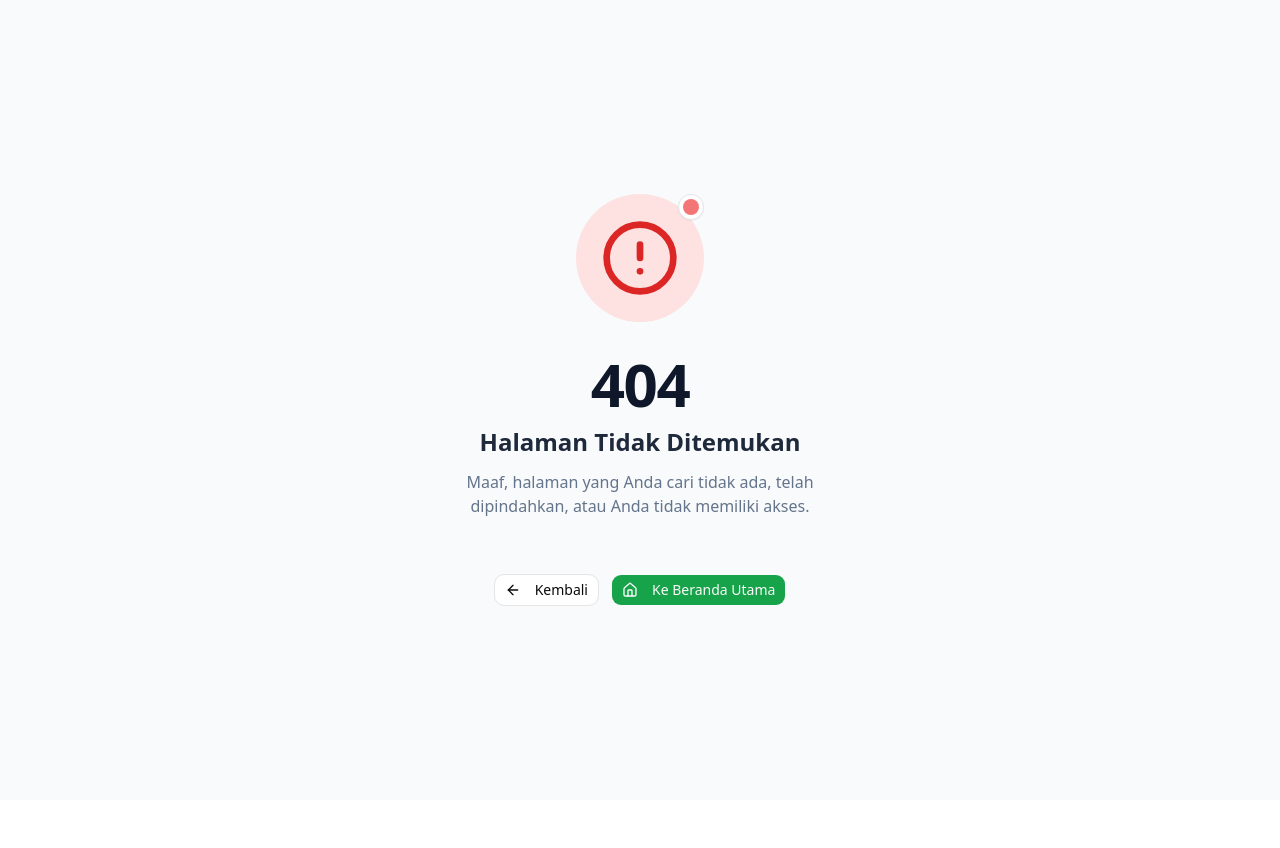
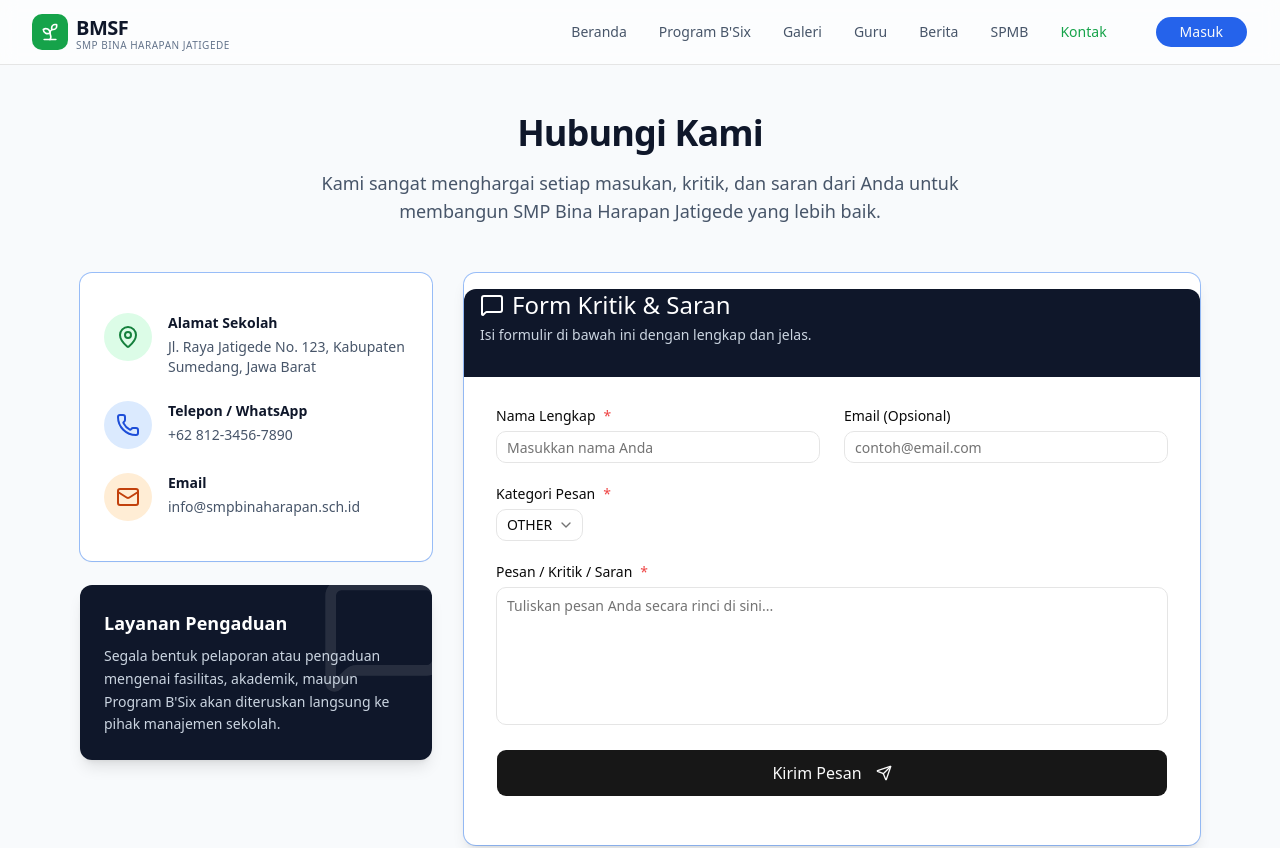
Before and after one commit to ZaidanIg/bsix-project, a Next.js app: page /kontak in a window 1280 px wide. Before the commit this address had no page. Shown: the top 848 px of the page. Before the commit the page ends 800 px from the top, so only its background shows below. Built offline with nearby package versions, Linux system fonts and the light colour scheme.

Commit message:
feat: add public contact page for feedback and criticism

```diff
--- /dev/null
+++ b/src/app/(public)/kontak/page.jsx
@@ -0,0 +1,194 @@
+"use client";
+
+import { useState } from "react";
+import { Card, CardContent, CardDescription, CardHeader, CardTitle } from "@/components/ui/card";
+import { Input } from "@/components/ui/input";
+import { Label } from "@/components/ui/label";
+import { Textarea } from "@/components/ui/textarea";
+import { Button } from "@/components/ui/button";
+import { Select, SelectContent, SelectItem, SelectTrigger, SelectValue } from "@/components/ui/select";
+import { MessageSquare, CheckCircle, Send, MapPin, Phone, Mail } from "lucide-react";
+import toast from "react-hot-toast";
+
+export default function KontakPage() {
+  const [isSubmitting, setIsSubmitting] = useState(false);
+  const [isSuccess, setIsSuccess] = useState(false);
+
+  const handleSubmit = async (e) => {
+    e.preventDefault();
+    setIsSubmitting(true);
+
+    const formData = new FormData(e.target);
+    const data = {
+      name: formData.get("name"),
+      email: formData.get("email"),
+      category: formData.get("category"),
+      message: formData.get("message"),
+    };
+
+    try {
+      const res = await fetch("/api/feedback", {
+        method: "POST",
+        headers: {
+          "Content-Type": "application/json",
+        },
+        body: JSON.stringify(data),
+      });
+
+      const response = await res.json();
+
+      if (response.success) {
+        setIsSuccess(true);
+        toast.success("Pesan Anda berhasil dikirim!");
+      } else {
+        toast.error(response.error || "Gagal mengirim pesan.");
+      }
+    } catch (error) {
+      toast.error("Terjadi kesalahan jaringan.");
+    } finally {
+      setIsSubmitting(false);
+    }
+  };
+
+  return (
+    <div className="flex flex-col min-h-screen bg-slate-50 py-12">
+      <div className="container mx-auto px-4 max-w-6xl">
+        <div className="text-center mb-12 space-y-4">
+          <h1 className="text-4xl font-extrabold tracking-tight text-slate-900">Hubungi Kami</h1>
+          <p className="text-lg text-slate-600 max-w-2xl mx-auto">
+            Kami sangat menghargai setiap masukan, kritik, dan saran dari Anda untuk membangun SMP Bina Harapan Jatigede yang lebih baik.
+          </p>
+        </div>
+
+        <div className="grid md:grid-cols-3 gap-8">
+          {/* INFO SECTION */}
+          <div className="md:col-span-1 space-y-6">
+            <Card className="border-none shadow-sm bg-white">
+              <CardContent className="p-6 space-y-6">
+                <div className="flex items-start gap-4">
+                  <div className="bg-green-100 p-3 rounded-full text-green-700">
+                    <MapPin className="h-6 w-6" />
+                  </div>
+                  <div>
+                    <h3 className="font-semibold text-slate-900">Alamat Sekolah</h3>
+                    <p className="text-slate-600 text-sm mt-1">Jl. Raya Jatigede No. 123, Kabupaten Sumedang, Jawa Barat</p>
+                  </div>
+                </div>
+
+                <div className="flex items-start gap-4">
+                  <div className="bg-blue-100 p-3 rounded-full text-blue-700">
+                    <Phone className="h-6 w-6" />
+                  </div>
+                  <div>
+                    <h3 className="font-semibold text-slate-900">Telepon / WhatsApp</h3>
+                    <p className="text-slate-600 text-sm mt-1">+62 812-3456-7890</p>
+                  </div>
+                </div>
+
+                <div className="flex items-start gap-4">
+                  <div className="bg-orange-100 p-3 rounded-full text-orange-700">
+                    <Mail className="h-6 w-6" />
+                  </div>
+                  <div>
+                    <h3 className="font-semibold text-slate-900">Email</h3>
+                    <p className="text-slate-600 text-sm mt-1">info@smpbinaharapan.sch.id</p>
+                  </div>
+                </div>
+              </CardContent>
+            </Card>
+
+            <div className="bg-slate-900 rounded-xl p-6 text-white shadow-lg overflow-hidden relative">
+              <div className="absolute -right-4 -top-4 opacity-10">
+                <MessageSquare className="h-32 w-32" />
+              </div>
+              <h3 className="text-lg font-bold mb-2 relative z-10">Layanan Pengaduan</h3>
+              <p className="text-sm text-slate-300 relative z-10 leading-relaxed">
+                Segala bentuk pelaporan atau pengaduan mengenai fasilitas, akademik, maupun Program B'Six akan diteruskan langsung ke pihak manajemen sekolah.
+              </p>
+            </div>
+          </div>
+
+          {/* FORM SECTION */}
+          <div className="md:col-span-2">
+            <Card className="border-none shadow-lg">
+              <CardHeader className="bg-slate-900 text-white rounded-t-xl pb-8">
+                <CardTitle className="text-2xl flex items-center gap-2">
+                  <MessageSquare className="h-6 w-6" /> Form Kritik & Saran
+                </CardTitle>
+                <CardDescription className="text-slate-300">
+                  Isi formulir di bawah ini dengan lengkap dan jelas.
+                </CardDescription>
+              </CardHeader>
+              <CardContent className="p-6 sm:p-8 -mt-4 bg-white rounded-xl">
+                {isSuccess ? (
+                  <div className="text-center py-16 animate-in zoom-in duration-500">
+                    <div className="flex justify-center mb-6">
+                      <div className="bg-green-100 p-4 rounded-full">
+                        <CheckCircle className="h-16 w-16 text-green-600" />
+                      </div>
+                    </div>
+                    <h2 className="text-2xl font-bold text-slate-900 mb-2">Terima Kasih!</h2>
+                    <p className="text-slate-600 max-w-md mx-auto mb-8">
+                      Pesan Anda telah berhasil dikirim dan akan segera ditindaklanjuti oleh tim manajemen kami.
+                    </p>
+                    <Button onClick={() => setIsSuccess(false)} variant="outline">
+                      Kirim Pesan Lainnya
+                    </Button>
+                  </div>
+                ) : (
+                  <form onSubmit={handleSubmit} className="space-y-6">
+                    <div className="grid sm:grid-cols-2 gap-6">
+                      <div className="space-y-2">
+                        <Label htmlFor="name">Nama Lengkap <span className="text-red-500">*</span></Label>
+                        <Input id="name" name="name" placeholder="Masukkan nama Anda" required />
+                      </div>
+                      <div className="space-y-2">
+                        <Label htmlFor="email">Email (Opsional)</Label>
+                        <Input id="email" name="email" type="email" placeholder="contoh@email.com" />
+                      </div>
+                    </div>
+
+                    <div className="space-y-2">
+                      <Label htmlFor="category">Kategori Pesan <span className="text-red-500">*</span></Label>
+                      <Select name="category" required defaultValue="OTHER">
+                        <SelectTrigger>
+                          <SelectValue placeholder="Pilih Kategori" />
+                        </SelectTrigger>
+                        <SelectContent>
+                          <SelectItem value="ACADEMIC">Akademik & Pembelajaran</SelectItem>
+                          <SelectItem value="FACILITY">Fasilitas Sekolah</SelectItem>
+                          <SelectItem value="BSIX">Program B'Six</SelectItem>
+                          <SelectItem value="OTHER">Lainnya</SelectItem>
+                        </SelectContent>
+                      </Select>
+                    </div>
+
+                    <div className="space-y-2">
+                      <Label htmlFor="message">Pesan / Kritik / Saran <span className="text-red-500">*</span></Label>
+                      <Textarea
+                        id="message"
+                        name="message"
+                        placeholder="Tuliskan pesan Anda secara rinci di sini..."
+                        rows={6}
+                        required
+                        className="resize-none"
+                      />
+                    </div>
+
+                    <Button type="submit" className="w-full h-12 text-base" disabled={isSubmitting}>
+                      {isSubmitting ? (
+                        "Mengirim Pesan..."
+                      ) : (
+                        <>Kirim Pesan <Send className="ml-2 h-4 w-4" /></>
+                      )}
+                    </Button>
+                  </form>
+                )}
+              </CardContent>
+            </Card>
+          </div>
+        </div>
+      </div>
+    </div>
+  );
+}
--- a/src/components/layout/Navbar.jsx
+++ b/src/components/layout/Navbar.jsx
@@ -19,6 +19,7 @@ export function Navbar() {
     { href: "/pendidik", label: "Guru" },
     { href: "/berita", label: "Berita" },
     { href: "/spmb", label: "SPMB" },
+    { href: "/kontak", label: "Kontak" },
   ];
 
   return (
```
